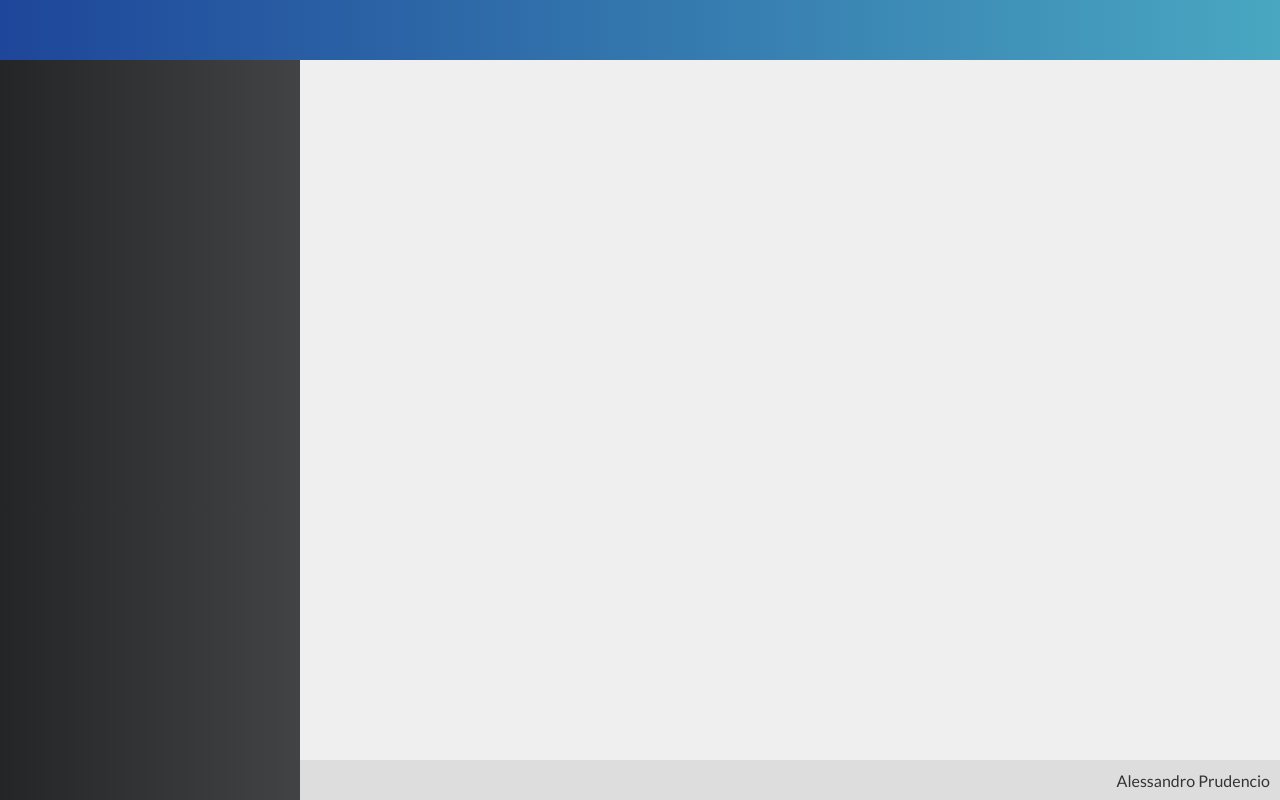
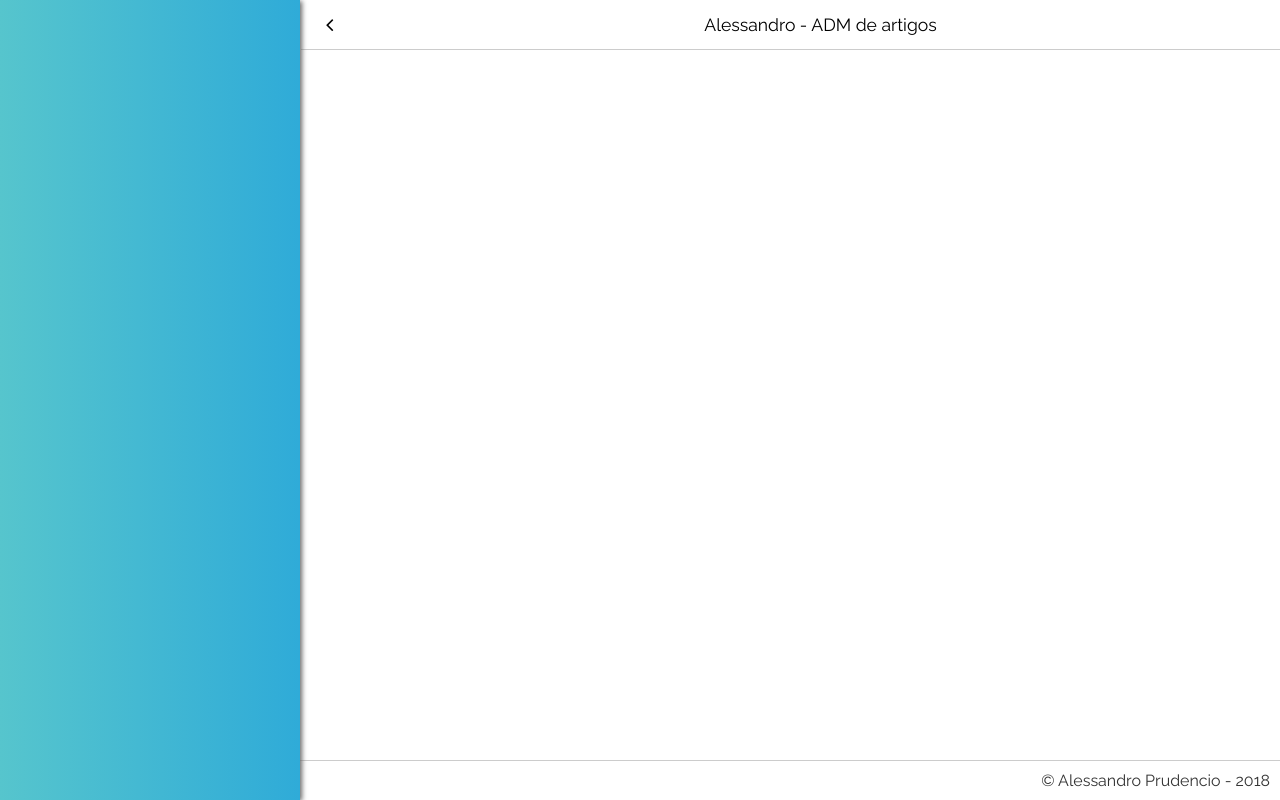
Before and after one commit to alessandroprudencio/Administrative-Panel, a Vue app in the folder frontend/: page / in a window 1280 px wide. Built offline with nearby package versions, Linux system fonts and the light colour scheme.

Commit message:
Dando vida a toogle e criando store e MapState

```diff
--- a/frontend/package.json
+++ b/frontend/package.json
@@ -3,7 +3,7 @@
   "version": "0.1.0",
   "private": true,
   "scripts": {
-    "serve": "vue-cli-service serve",
+    "dev": "vue-cli-service serve",
     "build": "vue-cli-service build",
     "lint": "vue-cli-service lint"
   },
@@ -15,6 +15,7 @@
     "liquor-tree": "0.2.32",
     "vue": "2.5.17",
     "vue-gravatar": "1.2.1",
+    "vue-material": "^1.0.0-beta-10.2",
     "vue-mq": "0.2.1",
     "vue-router": "3.0.1",
     "vue-toasted": "1.1.24",
--- a/frontend/public/index.html
+++ b/frontend/public/index.html
@@ -4,7 +4,8 @@
     <meta charset="utf-8">
     <meta http-equiv="X-UA-Compatible" content="IE=edge">
     <meta name="viewport" content="width=device-width,initial-scale=1.0">
-    <link href="https://fonts.googleapis.com/css?family=Lato" rel="stylesheet">
+    <link href="https://fonts.googleapis.com/css?family=Raleway" rel="stylesheet">
+
     <link rel="icon" href="<%= BASE_URL %>favicon.ico">
     <title>Base de Conhecimento</title>
   </head>
--- a/frontend/src/App.vue
+++ b/frontend/src/App.vue
@@ -1,6 +1,6 @@
 <template>
-	<div id="app">
-		<Header/>
+	<div id="app" :class="{'hide-menu':!isMenuVisible}"> <!-- SE NÃO ESTIVER VISIVEL APLICA O CSS-->
+		<Header title="Alessandro - ADM de artigos" :escondeToogle="false"/>
 		<Menu/>
 		<Content/>
 		<Footer/>
@@ -8,6 +8,7 @@
 </template>
 
 <script>
+import { mapState } from 'vuex'
 import  Header  from "@/components/template/Header";
 import  Content  from "@/components/template/Content";
 import  Footer  from "@/components/template/Footer";
@@ -15,13 +16,15 @@ import  Menu  from "@/components/template/Menu";
 
 export default {
 	name: "App",
-	components:{ Header, Content, Footer, Menu }
+	components:{ Header, Content, Footer, Menu },
+	computed: mapState(['isMenuVisible'])
 }
 </script>
 
 <style>
 	*{
-		font-family:'Lato','sans-serif ';
+		font-family:'Raleway','sans-serif ';
+
 	}
 	body{
 		margin:0;
@@ -33,12 +36,19 @@ export default {
 		height: 100vh;
 
 		display: grid;
-		grid-template-rows: 60px 1fr 40px;
+		grid-template-rows: 50px 1fr 40px;
 		grid-template-columns:300px 1fr;
 
 		grid-template-areas:
-		"header header"
+		"menu header"
 		"menu content"
 		"menu footer"
 	}
+	#app.hide-menu{
+		grid-template-areas:
+			"header header"
+			"content content"
+			"footer footer"
+
+	}
 </style>
--- a/frontend/src/components/template/Content.vue
+++ b/frontend/src/components/template/Content.vue
@@ -11,7 +11,8 @@ export default {
 <style>
     .content{
         grid-area: content;
-        background-color:#efefef;
         padding:20px;
+        margin-left:0.30%;
+        z-index:-1;
     }
 </style>
--- a/frontend/src/components/template/Footer.vue
+++ b/frontend/src/components/template/Footer.vue
@@ -1,6 +1,6 @@
 <template>
     <footer class="footer">
-        <span> Alessandro Prudencio</span>
+        <span>© Alessandro Prudencio - 2018</span>
     </footer>
 </template>
 
@@ -13,11 +13,13 @@ export default {
 <style>
     .footer{
         grid-area: footer;
-        background-color: #DDD;
         color:#333;
         display: flex;
         align-items: center;
         justify-content: flex-end;
         padding-right: 10px;
+        z-index:-1;
+        border-top: 1px solid #ccc;
+
     }
 </style>
--- a/frontend/src/components/template/Header.vue
+++ b/frontend/src/components/template/Header.vue
@@ -1,20 +1,71 @@
 <template>
-    <header class="header"></header>
+    <header class="header">
+
+        <a class="toggle" @click="escondeMenu" v-if="!escondeToogle">
+            <i class="fa fa-lg" :class="icon"></i>
+        </a>
+
+        <h1 class="title">{{title}}</h1>
+
+    </header>
 </template>
 
 <script>
 export default {
-    name:"Header"
+    name:"Header",
+    props:{
+        title:String,
+        escondeToogle: Boolean
+    },
+    computed:{
+        icon(){
+            return 'fa-angle-left'
+        }
+    },
+    methods:{
+        escondeMenu(){
+            this.$store.commit('toogleMenu')
+        }
+    }
 }
 </script>
 
 <style>
     .header{
         grid-area: header;
-        background: linear-gradient(to right, #1e469a, #49a7c1);
-
+        margin-left:0.10%;
         display: flex;
         justify-content: center;
         align-items:center;
+        border-bottom: 1px solid #ccc;
     }
+
+    .title{
+        font-size: 1.1rem;
+        color: black;
+        font-weight: 100;
+        flex-grow: 1;
+        text-align: center;
+    }
+    .title a{
+        color:#000;
+        text-decoration: none;
+        cursor: pointer;
+    }
+    header.header > a.toggle {
+        width: 60px;
+        height: 100%;
+        color: #000;
+        text-decoration: none;
+        display: flex;
+        justify-content: center;
+        align-items: center;
+    }
+    header.header > a.toggle:hover {
+        background-color: #e0dede;
+    }
+    .fa-lg{
+            margin-right: 5%;
+    }
+
 </style>
--- a/frontend/src/components/template/Menu.vue
+++ b/frontend/src/components/template/Menu.vue
@@ -1,18 +1,21 @@
 <template>
-    <aside class="menu"></aside>
+    <aside class="menu" v-show="isMenuVisible"></aside>
 </template>
 
 <script>
+import { mapState } from 'vuex' //mapea o atributo computed da store
 export default {
-    name : "Menu"
+    name : "Menu",
+    computed: mapState(['isMenuVisible'])
 }
 </script>
 
 <style>
     .menu{
         grid-area: menu;
-        background:linear-gradient(to right, #232526, #414345);
-
+        background:#323641;
+        background-image: linear-gradient(to right, #56c5cd, #2fabd8);
+        box-shadow: 2px 1px 5px #666;
         display: flex;
         flex-direction: column;
         flex-wrap: wrap;
--- /dev/null
+++ b/frontend/src/config/store.js
@@ -0,0 +1,23 @@
+import Vue from 'vue'
+import Vuex from 'vuex'
+
+Vue.use(Vuex)
+
+export default new Vuex.Store({
+    state:{
+        isMenuVisible : true
+    },
+    mutations : {
+        //alternar o estado do menu
+        toogleMenu(state, isVisible){
+            // SE ISVISIBLE NÃO FOI PASSADO ELE FICA ALTERNANDO O MENU
+            if(isVisible === undefined){
+                state.isMenuVisible  = !state.isMenuVisible // SE TIVER VERDADEIRO ELE ATRIBUI FALSO E VICE VERSA
+            }else{
+                //CASO PASSE O IS VISIBLE TRUE OU FALSE
+                state.isMenuVisible = isVisible
+            }
+            console.log('toogle menu', state.isMenuVisible)
+        }
+    }
+})
--- a/frontend/src/main.js
+++ b/frontend/src/main.js
@@ -1,9 +1,14 @@
+import 'font-awesome/css/font-awesome.css'
+
 import Vue from 'vue'
 
 import App from './App'
 
+import store from './config/store'
+
 Vue.config.productionTip = false
 
 new Vue({
+  store,
   render: h => h(App)
 }).$mount('#app')
```
Also changed, not shown: 1 other file (tests, documents, lock files or other folders).
